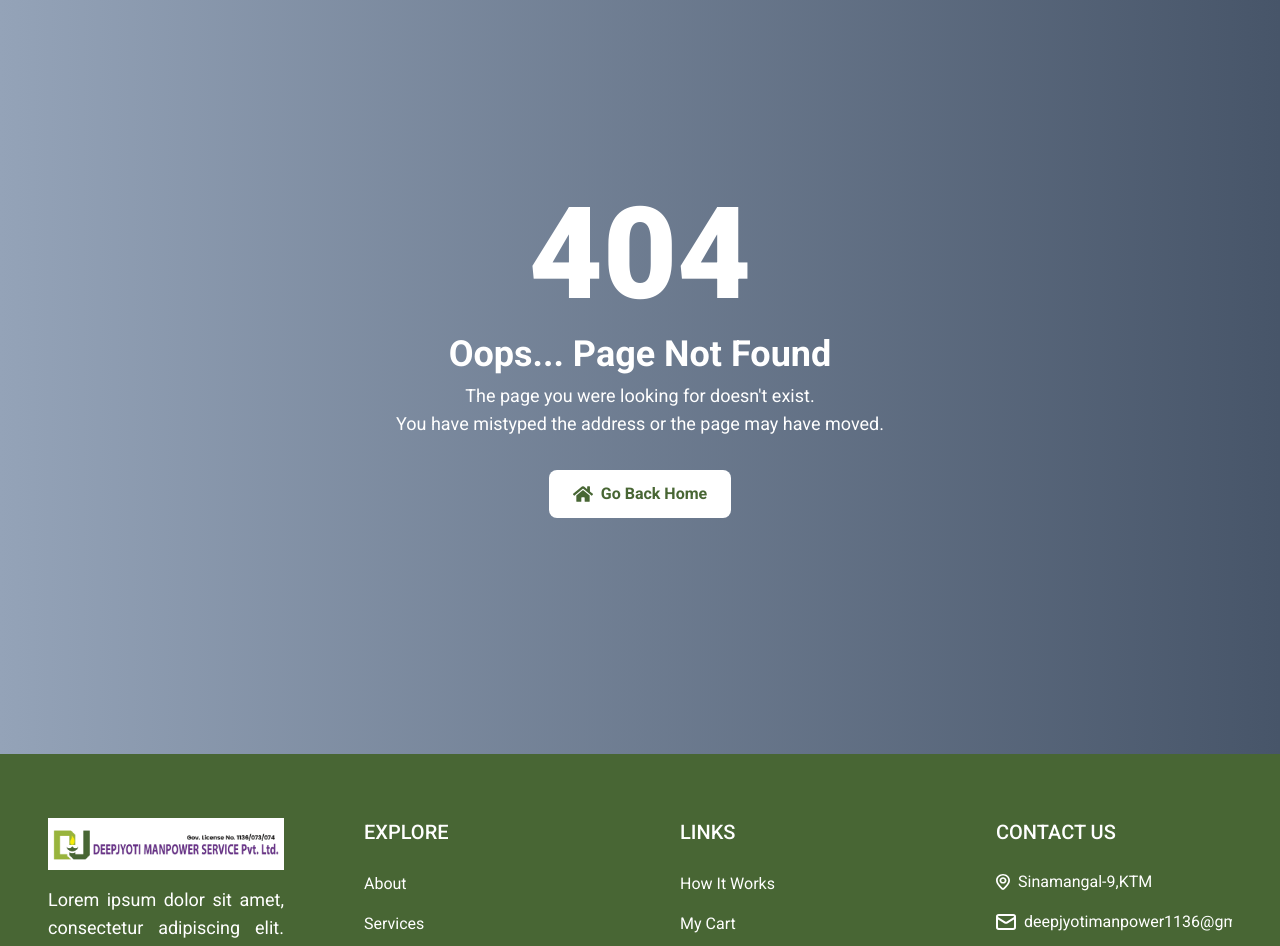
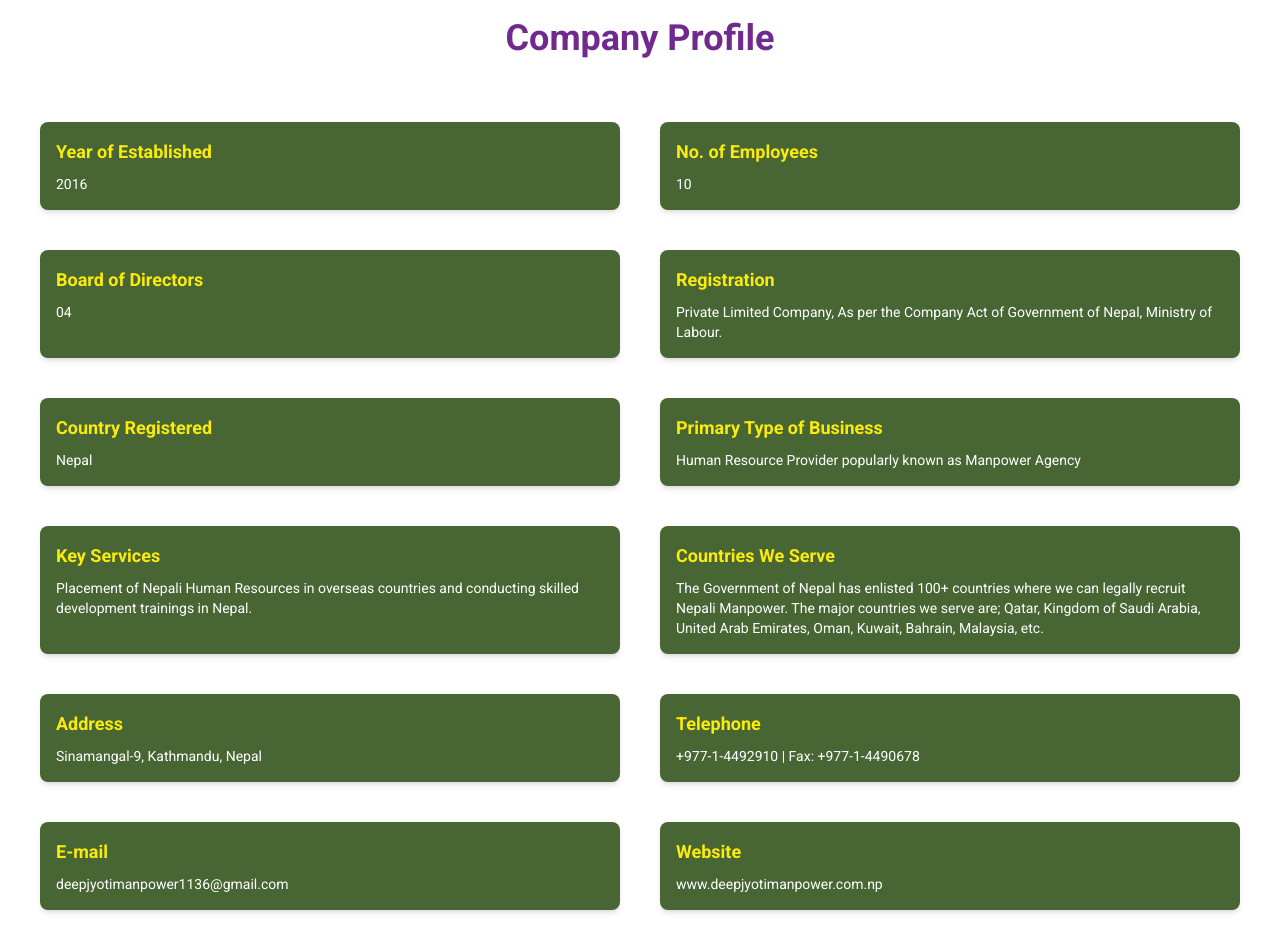
Before and after one commit to rhitik17/Deepjyoti_manpower, a React (Vite) app: page /about-us/company-profile in a window 1280 px wide. Shown: the part 180-1126 px from the top of the page. Built offline with nearby package versions, Linux system fonts and the light colour scheme.

Commit message:
add slider

```diff
--- a/src/App.jsx
+++ b/src/App.jsx
@@ -9,7 +9,7 @@
 } from "react-router-dom";
 
 import { distinctRoutes } from "./routes";
-import PageNotFound from "./views/PageNotFound";
+import PageNotFound from "./views/404";
 import Navbar from "./components/navbar/Navbar";
 import Footer from "./components/footer/Footer";
 import ScrollToTop from "./scrollToTop";
--- /dev/null
+++ b/src/components/aboutUs/Carousel.jsx
@@ -0,0 +1,74 @@
+import React, { useState, useEffect, useRef } from "react";
+import ChairmanWords from "./ChairmanWords"; // Import the ChairmanWords component
+
+const data = [
+  {
+    id: 1,
+    image: "/images/businessWomen.png", // Update this image path as needed
+    quote: "Our success comes from building relationships, not just making placements. Every connection we create is built on trust, integrity, and a deep understanding of our clients’ and candidates’ needs.",
+    name: "Nur Mohommad",
+    title: "Founder"
+  },
+  {
+    id: 2,
+    image: "/images/businessWomen.png", // Use a different image for the second set
+    quote: "Our commitment is to excellence, and we believe in making a meaningful impact with every interaction. Our aim is to build lasting partnerships that drive success.",
+    name: "John Doe",
+    title: "CEO"
+  },
+  {
+    id: 3,
+    image: "/images/businessWomen.png", // Another image for the third set
+    quote: "Innovation and adaptability are at the heart of our business. We always strive to stay ahead of the curve, providing solutions that benefit both our clients and candidates.",
+    name: "Sarah Lee",
+    title: "Managing Director"
+  }
+];
+
+function Slider() {
+  const galleryRef = useRef(null);
+  const [itemWidth, setItemWidth] = useState(0);
+
+  // Set item width dynamically
+  useEffect(() => {
+    const firstItem = galleryRef.current?.firstChild;
+    if (firstItem) {
+      setItemWidth(firstItem.offsetWidth); // Get the width of the first item
+    }
+
+    // Scroll the gallery images automatically every 3 seconds
+    const interval = setInterval(() => {
+      if (galleryRef.current) {
+        galleryRef.current.scrollBy({ left: itemWidth, behavior: "smooth" });
+
+        // Reset scroll position when it reaches the end
+        if (
+          galleryRef.current.scrollLeft >=
+          galleryRef.current.scrollWidth - galleryRef.current.clientWidth
+        ) {
+          galleryRef.current.scrollLeft = 0;
+        }
+      }
+    }, 3000);
+
+    return () => clearInterval(interval);
+  }, [itemWidth]); // Re-run when the itemWidth changes
+
+  return (
+    <div className="w-full bg-primary-web overflow-hidden">
+      <div
+        ref={galleryRef}
+        className="flex space-x-4 w-full scrollbar-hide"
+        style={{ scrollBehavior: "smooth", overflowX: "auto" }}
+      >
+        {data.map(({ id, image, quote, name, title }) => (
+          <div key={id} className="min-w-full bg-primary-web">
+            <ChairmanWords image={image} quote={quote} name={name} title={title} />
+          </div>
+        ))}
+      </div>
+    </div>
+  );
+}
+
+export default Slider;
--- a/src/components/aboutUs/ChairmanWords.jsx
+++ b/src/components/aboutUs/ChairmanWords.jsx
@@ -1,30 +1,25 @@
 import React from "react";
 
-const ChairmanWords = () => {
+const ChairmanWords = ({ image, quote, name, title }) => {
   return (
-    <div className="w-full flex flex-col md:flex-row  justify-center md:justify-start items-center max-md:space-y-10 gap-10">
+    <div className="w-full flex flex-col md:flex-row justify-center md:justify-start items-center max-md:space-y-10 gap-10">
+      <div className="md:w-3/12 lg:w-4/12 flex items-center">
+        <img className="rounded-lg" src={image} alt="Placeholder" />
+      </div>
 
-        <div className="md:w-3/12 lg:w-4/12  flex items-center  ">
-          <img
-            className="rounded-lg"
-            src="/images/businessWomen.png"
-            alt="Placeholder"
-          />
-        </div>
-
-      <div className="md:w-9/12 lg:w-8/12 flex flex-col  justify-start items-start gap-8">
-        <div className="flex flex-col w-full  justify-start items-center gap-12">
-          <div className="text-white text-xl lg:text-2xl font-semibold  ">
-          Our success comes from building relationships, not just making placements. Every connection we create is built on trust, integrity, and a deep understanding of our clients’ and candidates’ needs.
+      <div className="md:w-9/12 lg:w-8/12 flex flex-col justify-start items-start gap-8">
+        <div className="flex flex-col w-full justify-start items-center gap-12">
+          <div className="text-white text-xl lg:text-2xl font-semibold">
+            {quote}
           </div>
         </div>
         <div className="w-full h-0.5 bg-white"></div>
         <div className="flex flex-col justify-start gap-1">
           <div className="text-white text-2xl font-semibold font-['Inter']">
-          Nur Mohommad
+            {name}
           </div>
           <div className="text-white text-xl font-semibold font-['Inter']">
-            Founder
+            {title}
           </div>
         </div>
       </div>
--- a/src/components/navbar/Navbar.jsx
+++ b/src/components/navbar/Navbar.jsx
@@ -1,27 +1,20 @@
 import React, { useState, useEffect } from "react";
 import { Link, useLocation, useNavigate } from "react-router-dom";
 import Contactbar from "./Contactbar";
-import { LuSearch } from "react-icons/lu";
 import { HiOutlineMenuAlt3, HiX } from "react-icons/hi";
-
+import { FaChevronDown, FaChevronUp } from "react-icons/fa";
 
 const Navbar = () => {
   const [isMenuOpen, setIsMenuOpen] = useState(false);
   const [isScrolled, setIsScrolled] = useState(false);
+  const [isDropdownOpen, setIsDropdownOpen] = useState(false);
+  const [isMobileDropdownOpen, setIsMobileDropdownOpen] = useState(false);
   const location = useLocation();
   const navigate = useNavigate();
 
- // Access the config data from context
-
-
-  // Handle scroll event
   useEffect(() => {
     const handleScroll = () => {
-      if (window.scrollY > 2) {
-        setIsScrolled(true);
-      } else {
-        setIsScrolled(false);
-      }
+      setIsScrolled(window.scrollY > 2);
     };
 
     window.addEventListener("scroll", handleScroll);
@@ -29,60 +22,71 @@
     return () => window.removeEventListener("scroll", handleScroll);
   }, []);
 
-  // Function to check if the current path matches the link
-  const isActive = (path) => location.pathname === path ? "text-primary-purple   " : "text-primary-web";
-
-
-
+  const isActive = (path) =>
+    location.pathname === path ? "text-primary-purple" : "text-primary-web";
 
   return (
     <>
-      <Contactbar/>
+      <Contactbar />
 
       {/* Navbar */}
       <section
-        className={`flex justify-between items-center px-5 lg:px-20 py-4 shadow sticky top-0 left-0 right-0 z-10  ${
+        className={`flex justify-between items-center px-5 lg:px-20 py-2 shadow sticky top-0 left-0 right-0 z-10 ${
           isScrolled ? "bg-white" : "bg-transparent"
         } transition-all ease-in-out duration-300`}
       >
         {/* Logo */}
         <div className="w-8/12 md:w-4/12 lg:w-3/12">
-          <img src="/images/deepjyoti_logo.png" alt="Logo" className="w-full " />
+          <img src="/images/deepjyoti_logo.png" alt="Logo" className="w-full" />
         </div>
 
         {/* Desktop Navigation */}
-        <ul className="hidden md:flex gap-x-4 lg:gap-x-6 font-semibold  font-inter">
+        <ul className="hidden md:flex gap-x-4 lg:gap-x-6 font-semibold font-inter relative">
           <li>
             <Link to={"/"} className={isActive("/")}>
               Home
             </Link>
           </li>
-          <li>
+          <li
+            className="relative group"
+            onMouseEnter={() => setIsDropdownOpen(true)}
+            onMouseLeave={() => setIsDropdownOpen(false)}
+          >
             <Link to={"/about-us"} className={isActive("/about-us")}>
               About Us
             </Link>
+            {isDropdownOpen && (
+              <ul className="absolute left-0 bg-white shadow-lg rounded-md p-2 w-48">
+                <li>
+                  <Link
+                    to={"/about-us/company-profile"}
+                    className="block px-4 py-2 text-neutral-blue hover:text-primary-purple"
+                  >
+                    Company Profile
+                  </Link>
+
+                  <li>
+                  <Link
+                    to={"/about-us/company-profile"}
+                    className="block px-4 py-2 text-neutral-blue hover:text-primary-purple"
+                  >
+                    Company Profile
+                  </Link>
+                </li>
+                </li>
+              </ul>
+            )}
           </li>
           <li>
             <Link to={"/jobs"} className={isActive("/jobs")}>
               Job portal
             </Link>
           </li>
-
-          {/* <li>
-            <Link to={"/we-provide"} className={isActive("/we-provide")}>
-              We Provide
-            </Link>
-          </li> */}
           <li>
             <Link to={"/services"} className={isActive("/services")}>
               Services
             </Link>
           </li>
-          {/* <li>
-            <Link to={"/about-nepal"} className={isActive("/about-nepal")}>
-              About Nepal
-            </Link>
-          </li> */}
           <li>
             <Link to="/contact-us" className={isActive("/contact-us")}>
               Contact
@@ -90,11 +94,8 @@
           </li>
         </ul>
 
-        {/*  Hamburger Menu */}
+        {/* Hamburger Menu */}
         <div className="flex items-center gap-x-4">
-
-
-          {/* Hamburger Menu Icon for Mobile */}
           <button
             className="w-10 h-10 bg-primary-web text-neutral-white rounded justify-center items-center inline-flex md:hidden"
             onClick={() => setIsMenuOpen(!isMenuOpen)}
@@ -106,45 +107,77 @@
 
       {/* Mobile Navigation */}
       {isMenuOpen && (
-        <div className=" sticky top-16 left-0 w-full bg-white shadow-lg z-50">
-          <ul className=" flex flex-col items-start p-5 gap-y-4 text-neutral-blue font-semibold font-inter">
+        <div className=" md:hidden sticky top-16 left-0 w-full bg-white shadow-lg z-50">
+          <ul className="flex flex-col items-start p-5 gap-y-4 text-neutral-blue font-semibold font-inter">
             <li>
-              <Link to={"/"} onClick={() => setIsMenuOpen(false)} className={isActive("/")}>
+              <Link
+                to={"/"}
+                onClick={() => setIsMenuOpen(false)}
+                className={isActive("/")}
+              >
                 Home
               </Link>
             </li>
+            <li className="w-full pr-10">
+              <button
+                onClick={() =>
+                  setIsMobileDropdownOpen(!isMobileDropdownOpen)
+                }
+                className=" flex gap-x-4 items-center justify-between w-full text-left"
+              >
+                About Us
+                {isMobileDropdownOpen ? <FaChevronUp /> : <FaChevronDown />}
+              </button>
+              {isMobileDropdownOpen && (
+                <ul className="pl-4 mt-2 ">
+                  <li>
+                    <Link
+                      to={"/about-us"}
+                      onClick={() => setIsMenuOpen(false)}
+                      className={isActive("/about-us")}
+                    >
+                      About Us
+                    </Link>
+                  </li>
+                  <li>
+                    <Link
+                      to={"/about-us/company-profile"}
+                      onClick={() => setIsMenuOpen(false)}
+                      className={isActive("/about-us/company-profile")}
+                    >
+                      Company Profile
+                    </Link>
+                  </li>
+                </ul>
+              )}
+            </li>
             <li>
-              <Link to={"/jobs"} onClick={() => setIsMenuOpen(false)} className={isActive("/jobs")}>
+              <Link
+                to={"/jobs"}
+                onClick={() => setIsMenuOpen(false)}
+                className={isActive("/jobs")}
+              >
                 Job portal
               </Link>
             </li>
             <li>
-              <Link to={"/about-us"} onClick={() => setIsMenuOpen(false)} className={isActive("/about-us")}>
-                About Us
+              <Link
+                to={"/services"}
+                onClick={() => setIsMenuOpen(false)}
+                className={isActive("/services")}
+              >
+                Services
               </Link>
             </li>
-
             <li>
-              <Link to={"/we-provide"} onClick={() => setIsMenuOpen(false)} className={isActive("/we-provide")}>
-                We Provide
-              </Link>
-            </li>
-            {/* <li>
-              <Link to={"/advertisements"} onClick={() => setIsMenuOpen(false)} className={isActive("/advertisements")}>
-                Advertisements
-              </Link>
-            </li> */}
-            {/* <li>
-              <Link to={"/about-nepal"} onClick={() => setIsMenuOpen(false)} className={isActive("/about-nepal")}>
-                About Nepal
-              </Link>
-            </li> */}
-            <li>
-              <Link to="/contact-us" onClick={() => setIsMenuOpen(false)} className={isActive("/contact-us")}>
+              <Link
+                to="/contact-us"
+                onClick={() => setIsMenuOpen(false)}
+                className={isActive("/contact-us")}
+              >
                 Contact
               </Link>
             </li>
-
           </ul>
         </div>
       )}
--- a/src/views/pages/Home.jsx
+++ b/src/views/pages/Home.jsx
@@ -26,8 +26,6 @@
         "We provide comprehensive customer support to ensure your satisfaction.",
     },
   ];
-
-
 
   return (
     <>
@@ -78,10 +76,9 @@
           <SucessStories />
         </div>
 
-
         {/* partners */}
         <div className="py-20">
-          <TrustedPartners/>
+          <TrustedPartners />
         </div>
       </section>
     </>
--- a/src/views/pages/OurMission.jsx
+++ b/src/views/pages/OurMission.jsx
@@ -11,7 +11,7 @@
         <p className="text-black text-xl text-center">
           “DELIVERING EXCELLENCE TO INDIVIDUALS, BUSINESS, AND COMMUNITIES.”
         </p>
-        <p className="text-black  text-lg text-center  leading-relaxed w-6/12">
+        <p className="text-black  text-lg text-center  leading-relaxed lg:w-6/12">
           Our mission statement reflects our commitment to offering the highest
           quality service to our clients, candidates, and all the other
           stakeholders we work with. It demonstrates how we continually strive
@@ -26,7 +26,7 @@
         <h3 className="text-primary-purple text-3xl font-semibold font-roboto text-center">
           Our Guarantee
         </h3>
-        <p className="text-black text-lg text-center leading-relaxed w-6/12">
+        <p className="text-black text-lg text-center leading-relaxed lg:w-6/12">
           We undertake to repatriate at our own expense if any candidate
           deployed by DEEPJYOTI MANPOWER SERVICE is found professionally or
           medically unfit or refuses to work as specified by the company within
@@ -41,7 +41,7 @@
         <h3 className="text-primary-purple text-3xl font-semibold font-roboto text-center">
           Our Vision
         </h3>
-        <p className="text-black text-xl text-center w-6/12 ">
+        <p className="text-black text-xl text-center lg:w-6/12 ">
           “TO DELIVER WORLD-CLASS PROFESSIONAL RECRUITMENT SOLUTIONS TO
           EMPLOYERS & JOB SEEKERS IN EVERY RANGE OF DISCIPLINE.”
         </p>
--- /dev/null
+++ b/src/views/pages/companyProfile.jsx
@@ -0,0 +1,80 @@
+import React from "react";
+
+const companyData = [
+  { label: "Year of Established", value: "2016" },
+  { label: "No. of Employees", value: "10" },
+  { label: "Board of Directors", value: "04" },
+  {
+    label: "Registration",
+    value:
+      "Private Limited Company, As per the Company Act of Government of Nepal, Ministry of Labour.",
+  },
+  { label: "Country Registered", value: "Nepal" },
+  {
+    label: "Primary Type of Business",
+    value:
+      "Human Resource Provider popularly known as Manpower Agency",
+  },
+  {
+    label: "Key Services",
+    value:
+      "Placement of Nepali Human Resources in overseas countries and conducting skilled development trainings in Nepal.",
+  },
+  {
+    label: "Countries We Serve",
+    value:
+      "The Government of Nepal has enlisted 100+ countries where we can legally recruit Nepali Manpower. The major countries we serve are; Qatar, Kingdom of Saudi Arabia, United Arab Emirates, Oman, Kuwait, Bahrain, Malaysia, etc.",
+  },
+  { label: "Address", value: "Sinamangal-9, Kathmandu, Nepal" },
+  {
+    label: "Telephone",
+    value: "+977-1-4492910 | Fax: +977-1-4490678",
+  },
+  {
+    label: "E-mail",
+    value: "deepjyotimanpower1136@gmail.com",
+  },
+  {
+    label: "Website",
+    value: "www.deepjyotimanpower.com.np",
+    isLink: true,
+  },
+  { label: "Registration No.", value: "160629/073/074 (Department of Foreign Employment)" },
+  { label: "License No.", value: "1136/073/074" },
+];
+
+const CompanyProfile = () => {
+  return (
+    <div className="w-full p-6 md:p-10 lg:px-18 lg:py-20 rounded-lg shadow-lg space-y-16">
+      <h2 className="text-primary-purple text-4xl font-bold font-roboto text-center">
+        Company Profile
+      </h2>
+      <div className="grid grid-cols-1 md:grid-cols-2 gap-10">
+        {companyData.map((item, index) => (
+          <div
+            key={index}
+            className="flex bg-primary-web flex-col space-y-2 p-4 bg-primary-light rounded-lg shadow-md hover:scale-105"
+          >
+            <h3 className="text-primary-yellow text-lg font-semibold">
+              {item.label}
+            </h3>
+            {item.isLink ? (
+              <a
+                href={`https://${item.value}`}
+                target="_blank"
+                rel="noopener noreferrer"
+                className="text-white text-sm hover:underline"
+              >
+                {item.value}
+              </a>
+            ) : (
+              <p className="text-white text-sm">{item.value}</p>
+            )}
+          </div>
+        ))}
+      </div>
+    </div>
+  );
+};
+
+export default CompanyProfile;
```
Also changed, not shown: src/routes.js (+10 -17 lines), src/views/pages/AboutUs.jsx (+11 -30 lines), src/index.css (line endings or trailing spaces), src/views/404.jsx (renamed from src/views/PageNotFound.jsx). Lines whose indentation alone changed are shown as unchanged.
